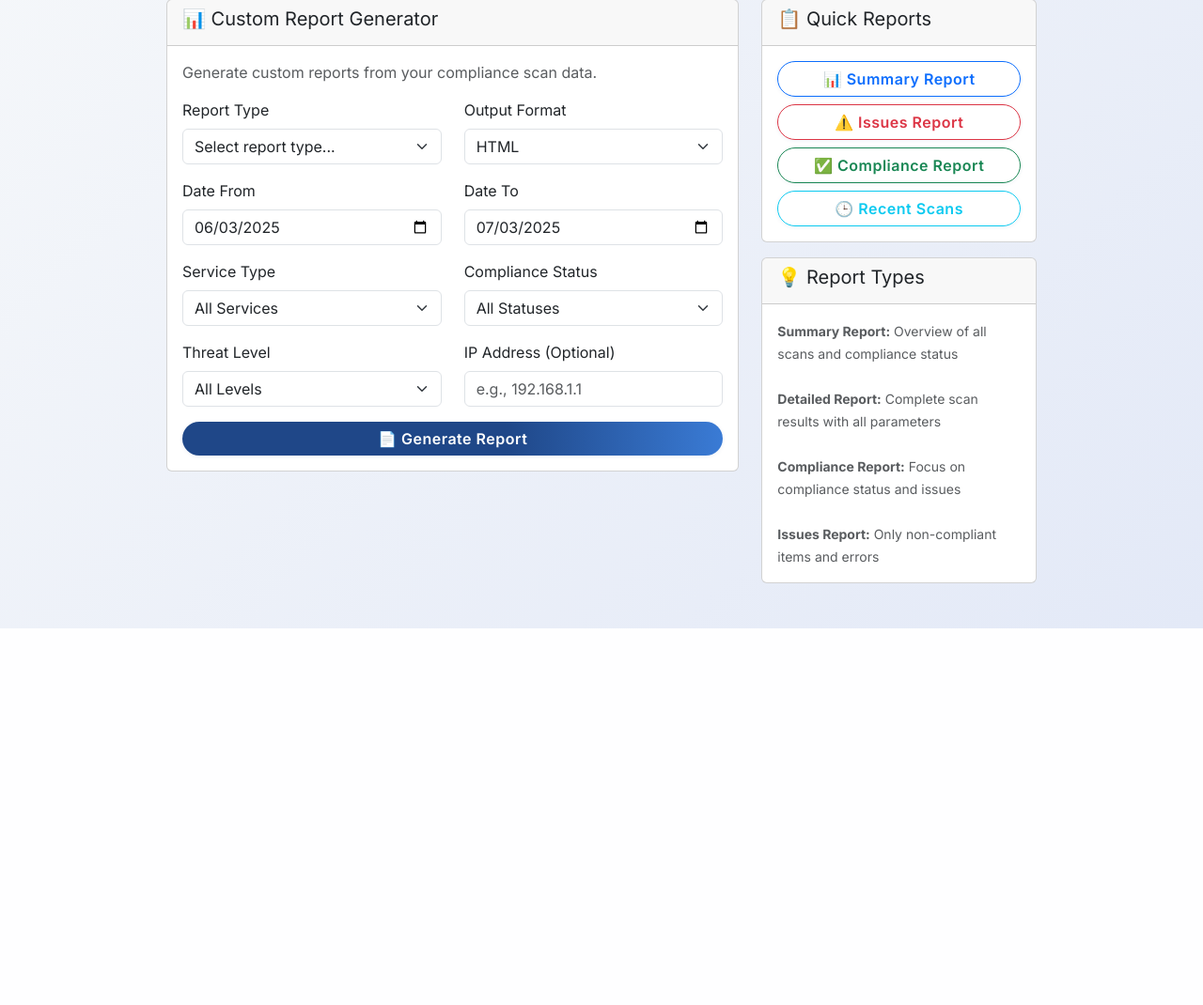
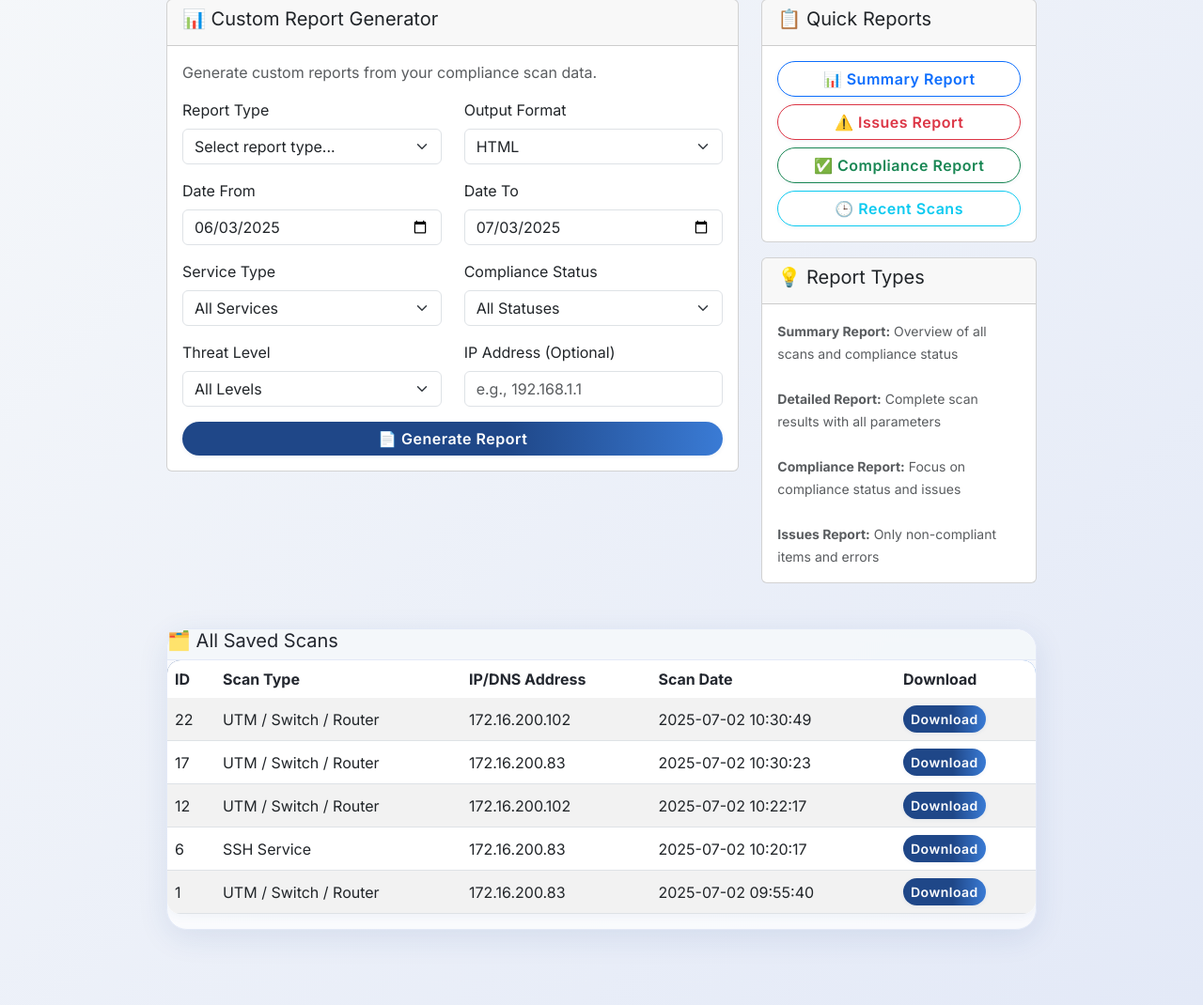
Before and after one commit to diymail01/flask-a, a Flask app: page /reports in a window 1280 px wide. Shown: the part 184-1254 px from the top of the page at 94% size. Before the commit the page ends 853 px from the top, so only its background shows below. Run offline with Flask 3, Linux system fonts and the light colour scheme; data comes from the database, SQL or seed files in the repository; some libraries are stand-ins or nearby versions.

Commit message:
reports fiexed

```diff
--- a/app.py
+++ b/app.py
@@ -677,7 +677,20 @@ def dashboard():
 
 @app.route('/reports')
 def reports():
-    return render_template('reports.html')
+    import sqlite3
+    import pandas as pd
+    conn = sqlite3.connect('compliance_results.db')
+    # Group by scan_date, ip_address, service_type, domain, hostname
+    scans_query = '''
+        SELECT MIN(id) as id, scan_date, ip_address, service_type, domain, hostname
+        FROM compliance_results
+        GROUP BY scan_date, ip_address, service_type, domain, hostname
+        ORDER BY scan_date DESC
+    '''
+    scans_df = pd.read_sql_query(scans_query, conn)
+    conn.close()
+    scans = scans_df.to_dict('records')
+    return render_template('reports.html', scans=scans)
 
 @app.route('/reports', methods=['POST'])
 def generate_report():
@@ -852,12 +865,40 @@ def quick_report(report_type):
 
 @app.route('/download_report')
 def download_report():
+    scan_date = request.args.get('scan_date')
+    ip_address = request.args.get('ip_address')
+    service_type = request.args.get('service_type')
+    if scan_date and ip_address and service_type:
+        import sqlite3
+        conn = sqlite3.connect('compliance_results.db')
+        scan_query = '''SELECT * FROM compliance_results WHERE scan_date = ? AND ip_address = ? AND service_type = ?'''
+        scan_rows = conn.execute(scan_query, (scan_date, ip_address, service_type)).fetchall()
+        columns = [desc[0] for desc in conn.execute(scan_query, (scan_date, ip_address, service_type)).description]
+        conn.close()
+        if not scan_rows:
+            flash('No scan found with the specified parameters.', 'error')
+            return redirect(url_for('reports'))
+        results = [dict(zip(columns, row)) for row in scan_rows]
+        scan_info = {
+            'service_type': results[0].get('service_type', 'N/A'),
+            'ip_address': results[0].get('ip_address', ''),
+            'scan_date': results[0].get('scan_date', ''),
+            'domain': results[0].get('domain', ''),
+            'hostname': results[0].get('hostname', '')
+        }
+        pdf_buffer = generate_pdf_report(results, scan_info)
+        return send_file(
+            pdf_buffer,
+            as_attachment=True,
+            download_name=f"compliance_report_{scan_info['service_type'].replace('/', '_')}_{scan_info['scan_date']}.pdf",
+            mimetype='application/pdf'
+        )
+    # Fallback to old session-based download
     if 'scan_results' not in session or 'compliance_data' not in session:
         flash('No scan results found. Please run a scan first.', 'error')
         return redirect(url_for('compliance'))
     results = session['scan_results']
     compliance_data = session['compliance_data']
-    # Compose scan_info for the PDF summary
     scan_info = {
         'service_type': compliance_data.get('service_type', 'N/A'),
         'ip_address': ', '.join(sorted(set(r.get('ip_address', '') for r in results))),
--- a/templates/final_compliance_results.html
+++ b/templates/final_compliance_results.html
@@ -29,8 +29,9 @@
         .nav-link.active, .nav-link:focus, .nav-link:hover {
             color: #3a7bd5 !important;
             border-bottom: 2px solid #3a7bd5;
-            background: rgba(58,123,213,0.07);
-            border-radius: 8px 8px 0 0;
+            background: none;
+            border-radius: 0;
+            font-weight: 700;
         }
         .main-container {
             max-width: 950px;
--- a/templates/reports.html
+++ b/templates/reports.html
@@ -55,6 +55,10 @@
             font-weight: 700;
             font-size: 1.15rem;
             border-bottom: 1px solid #e3e9f7;
+            color: #23272f !important;
+        }
+        .glass-header h5 {
+            color: #23272f !important;
         }
         .btn {
             border-radius: 24px;
@@ -85,7 +89,7 @@
             background: linear-gradient(90deg, #1f4788 60%, #3a7bd5 100%);
         }
         .table thead th {
-            color: #fff;
+            color: #23272f !important;
             font-weight: 700;
             border: none;
         }
@@ -280,6 +284,45 @@
             </div>
         </div>
     </div>
+
+    <!-- New section: All Scans Table -->
+    <div class="glass-card mt-5">
+        <div class="glass-header">
+            <h5>🗂️ All Saved Scans</h5>
+        </div>
+        <div class="card-body">
+            {% if scans and scans|length > 0 %}
+            <div class="table-responsive">
+                <table class="table table-striped table-hover align-middle">
+                    <thead>
+                        <tr>
+                            <th>ID</th>
+                            <th>Scan Type</th>
+                            <th>IP/DNS Address</th>
+                            <th>Scan Date</th>
+                            <th>Download</th>
+                        </tr>
+                    </thead>
+                    <tbody>
+                        {% for scan in scans %}
+                        <tr>
+                            <td>{{ scan.id }}</td>
+                            <td>{{ scan.service_type }}</td>
+                            <td>{{ scan.ip_address }}{% if scan.domain %} / {{ scan.domain }}{% endif %}</td>
+                            <td>{{ scan.scan_date }}</td>
+                            <td>
+                                <a href="{{ url_for('download_report', scan_date=scan.scan_date, ip_address=scan.ip_address, service_type=scan.service_type) }}" class="btn btn-primary btn-sm">Download</a>
+                            </td>
+                        </tr>
+                        {% endfor %}
+                    </tbody>
+                </table>
+            </div>
+            {% else %}
+            <p class="text-muted">No scans found in the database.</p>
+            {% endif %}
+        </div>
+    </div>
 </div>
 
 <script src="https://cdn.jsdelivr.net/npm/bootstrap@5.3.0/dist/js/bootstrap.bundle.min.js"></script>
```
